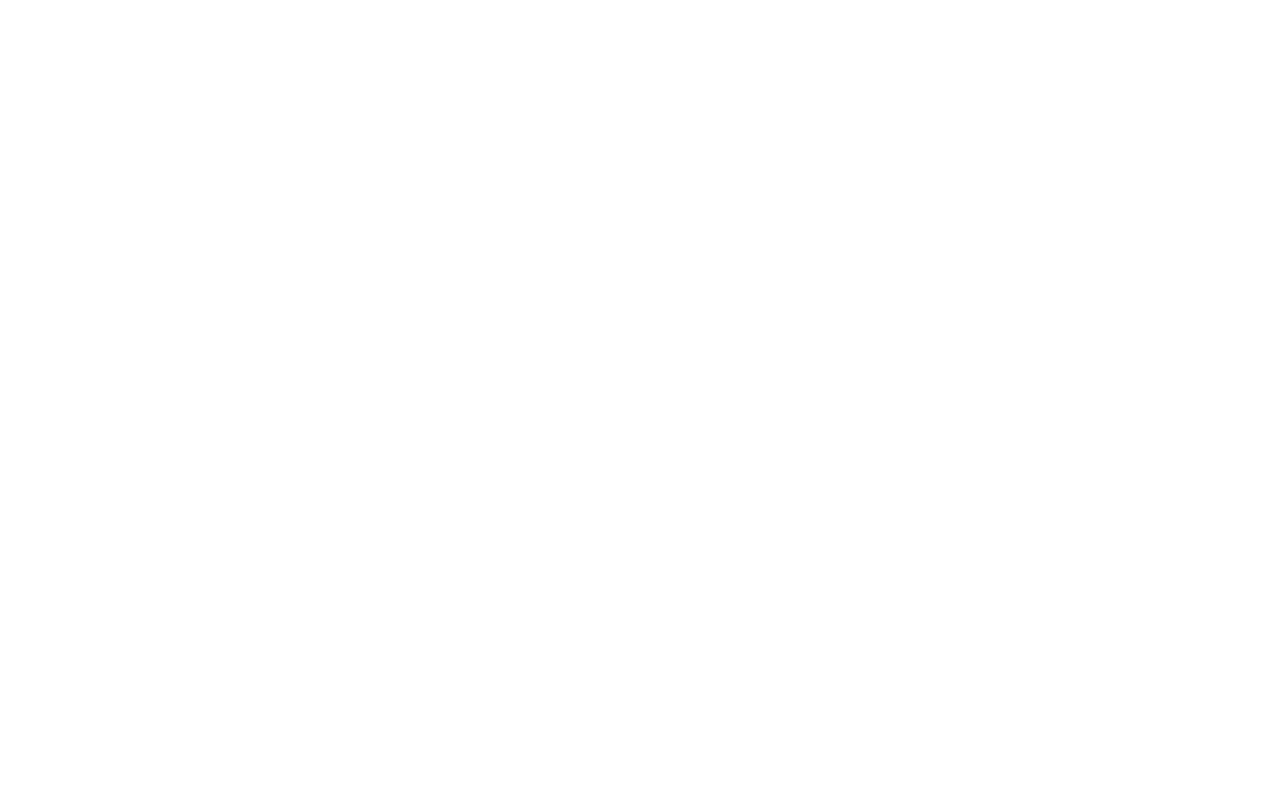
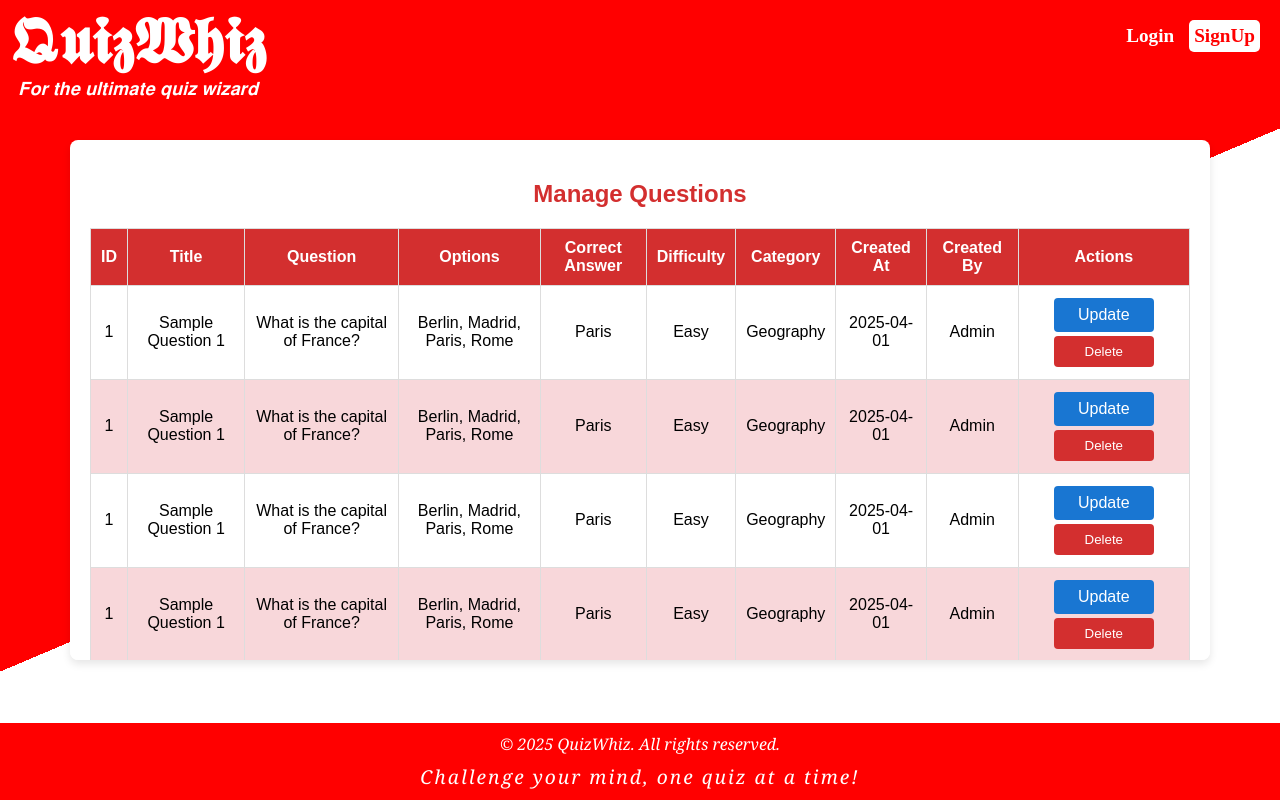
Before and after one commit to AnuragKapoor19/QuizWhiz, a React (Vite) app in the folder frontend/: page /admin/questions in a window 1280 px wide. Before the commit this address had no page. Built offline with nearby package versions, Linux system fonts and the light colour scheme.

Commit message:
initial commit

```diff
--- a/frontend/src/App.css
+++ b/frontend/src/App.css
@@ -945,3 +945,82 @@
         white-space: nowrap;
     }
 }
+
+/* Admin Questions Page */
+
+.admin-questions {
+    width: 95%;
+    max-width: 1100px;
+    margin: 20px auto;
+    padding: 20px;
+    background: #fff;
+    box-shadow: 0px 4px 8px rgba(0, 0, 0, 0.1);
+    border-radius: 8px;
+    text-align: center;
+    max-height: 60vh;
+    overflow-y: auto;
+}
+
+h2 {
+    color: #d32f2f;
+    margin-bottom: 20px;
+}
+
+table {
+    width: 100%;
+    border-collapse: collapse;
+    margin-top: 10px;
+}
+
+thead {
+    background: #d32f2f;
+    color: white;
+}
+
+th,
+td {
+    padding: 10px;
+    border: 1px solid #ddd;
+    text-align: center;
+}
+
+tr:nth-child(even) {
+    background-color: #f8d7da;
+}
+
+.update-btn,
+.delete-btn {
+    padding: 8px 12px;
+    border: none;
+    cursor: pointer;
+    border-radius: 4px;
+    transition: 0.3s;
+    margin: 2px;
+    width: 100px;
+}
+
+.update-btn {
+    background: #1976d2;
+    color: white;
+}
+
+.update-btn:hover {
+    background: #1565c0;
+}
+
+.delete-btn {
+    background: #d32f2f;
+    color: white;
+}
+
+.delete-btn:hover {
+    background: #b71c1c;
+}
+
+@media (max-width: 768px) {
+    table {
+        display: block;
+        overflow-x: auto;
+        white-space: nowrap;
+    }
+}
--- a/frontend/src/App.jsx
+++ b/frontend/src/App.jsx
@@ -10,6 +10,7 @@
 import UpdateProfile from './pages/UpdateProfile';
 import Dashboard from './pages/Dashboard';
 import Users from './pages/Users';
+import AdminQuestions from './pages/AdminQuestions';
 
 function App() {
   return (
@@ -26,6 +27,7 @@
           <Route exact path='/leaderboard' element={<LeaderboardPage />} />
           <Route exact path='/admin/dashboard' element={<Dashboard />} />
           <Route exact path='/admin/users' element={<Users />} />
+          <Route exact path='/admin/questions' element={<AdminQuestions />} />
         </Routes>
       </Router>
     </>
--- /dev/null
+++ b/frontend/src/pages/AdminQuestions.jsx
@@ -0,0 +1,132 @@
+import React from "react";
+import Header from "../components/Header";
+import Footer from "../components/Footer";
+
+const questions = [
+    {
+        id: 1,
+        title: "Sample Question 1",
+        question: "What is the capital of France?",
+        optionA: "Berlin",
+        optionB: "Madrid",
+        optionC: "Paris",
+        optionD: "Rome",
+        correctAnswer: "Paris",
+        difficulty: "Easy",
+        category: "Geography",
+        createdAt: "2025-04-01",
+        createdBy: "Admin",
+    },
+    {
+        id: 1,
+        title: "Sample Question 1",
+        question: "What is the capital of France?",
+        optionA: "Berlin",
+        optionB: "Madrid",
+        optionC: "Paris",
+        optionD: "Rome",
+        correctAnswer: "Paris",
+        difficulty: "Easy",
+        category: "Geography",
+        createdAt: "2025-04-01",
+        createdBy: "Admin",
+    },    {
+        id: 1,
+        title: "Sample Question 1",
+        question: "What is the capital of France?",
+        optionA: "Berlin",
+        optionB: "Madrid",
+        optionC: "Paris",
+        optionD: "Rome",
+        correctAnswer: "Paris",
+        difficulty: "Easy",
+        category: "Geography",
+        createdAt: "2025-04-01",
+        createdBy: "Admin",
+    },    {
+        id: 1,
+        title: "Sample Question 1",
+        question: "What is the capital of France?",
+        optionA: "Berlin",
+        optionB: "Madrid",
+        optionC: "Paris",
+        optionD: "Rome",
+        correctAnswer: "Paris",
+        difficulty: "Easy",
+        category: "Geography",
+        createdAt: "2025-04-01",
+        createdBy: "Admin",
+    },    {
+        id: 1,
+        title: "Sample Question 1",
+        question: "What is the capital of France?",
+        optionA: "Berlin",
+        optionB: "Madrid",
+        optionC: "Paris",
+        optionD: "Rome",
+        correctAnswer: "Paris",
+        difficulty: "Easy",
+        category: "Geography",
+        createdAt: "2025-04-01",
+        createdBy: "Admin",
+    },
+];
+
+const AdminQuestions = () => {
+    const handleDelete = (id) => {
+        console.log("Deleting question with ID:", id);
+    };
+
+    const handleUpdate = (id) => {
+        console.log("Updating question with ID:", id);
+    };
+
+    return (
+        <>
+            <Header />
+            <div className="admin-users-page">
+                <div className="admin-questions">
+                    <h2>Manage Questions</h2>
+                    <table>
+                        <thead>
+                            <tr>
+                                <th>ID</th>
+                                <th>Title</th>
+                                <th>Question</th>
+                                <th>Options</th>
+                                <th>Correct Answer</th>
+                                <th>Difficulty</th>
+                                <th>Category</th>
+                                <th>Created At</th>
+                                <th>Created By</th>
+                                <th>Actions</th>
+                            </tr>
+                        </thead>
+                        <tbody>
+                            {questions.map((q) => (
+                                <tr key={q.id}>
+                                    <td>{q.id}</td>
+                                    <td>{q.title}</td>
+                                    <td>{q.question}</td>
+                                    <td>{`${q.optionA}, ${q.optionB}, ${q.optionC}, ${q.optionD}`}</td>
+                                    <td>{q.correctAnswer}</td>
+                                    <td>{q.difficulty}</td>
+                                    <td>{q.category}</td>
+                                    <td>{q.createdAt}</td>
+                                    <td>{q.createdBy}</td>
+                                    <td>
+                                        <button className="update-btn" onClick={() => handleUpdate(q.id)}>Update</button>
+                                        <button className="delete-btn" onClick={() => handleDelete(q.id)}>Delete</button>
+                                    </td>
+                                </tr>
+                            ))}
+                        </tbody>
+                    </table>
+                </div>
+            </div>
+            <Footer />
+        </>
+    );
+};
+
+export default AdminQuestions;
--- a/frontend/src/pages/Dashboard.jsx
+++ b/frontend/src/pages/Dashboard.jsx
@@ -1,17 +1,40 @@
+import React, { useEffect, useState } from "react";
 import { BarChart, Bar, XAxis, YAxis, Tooltip, ResponsiveContainer } from "recharts";
+import axios from 'axios';
 import Footer from "../components/Footer";
 import { useNavigate } from "react-router-dom";
 
 const Dashboard = () => {
     const navigate = useNavigate();
+    const [users, setusers] = useState([]);
+
+    const getAllUsers = async () => {
+        try {
+            const { data } = await axios.get('http://localhost:5000/api/v1/admin/users', { withCredentials: true });
+
+            if (!data.success) {
+                return console.log(data.message);
+            }
+
+            setusers(data.users)
+
+        } catch (error) {
+            console.log(error.message);
+        }
+    }
+
+    useEffect(() => {
+        getAllUsers();
+    }, [])
 
     const data = [
-        { name: "Users", value: 120 },
+        { name: "Users", value: users.length },
         { name: "Quizzes", value: 45 },
     ];
 
     return (
         <>
+            {users.length > 0 &&
                 <div className="dashboard-container">
                     {/* Main Content */}
                     <main className="dashboard-main">
@@ -22,9 +45,9 @@
                         <section className="stats">
                             <div className="stat-box" onClick={() => navigate('/admin/users')}>
                                 <h3>Total Users</h3>
-                            <p>120</p>
+                                <p>{users.length}</p>
                             </div>
-                        <div className="stat-box">
+                            <div className="stat-box" onClick={() => navigate('/admin/questions')}>
                                 <h3>Total Questions</h3>
                                 <p>45</p>
                             </div>
@@ -43,6 +66,7 @@
                         </section>
                     </main>
                 </div>
+            }
             <Footer />
         </>
     );
```
Also changed, not shown: 2 other files (tests, documents, lock files or other folders). Lines whose indentation alone changed are shown as unchanged.
